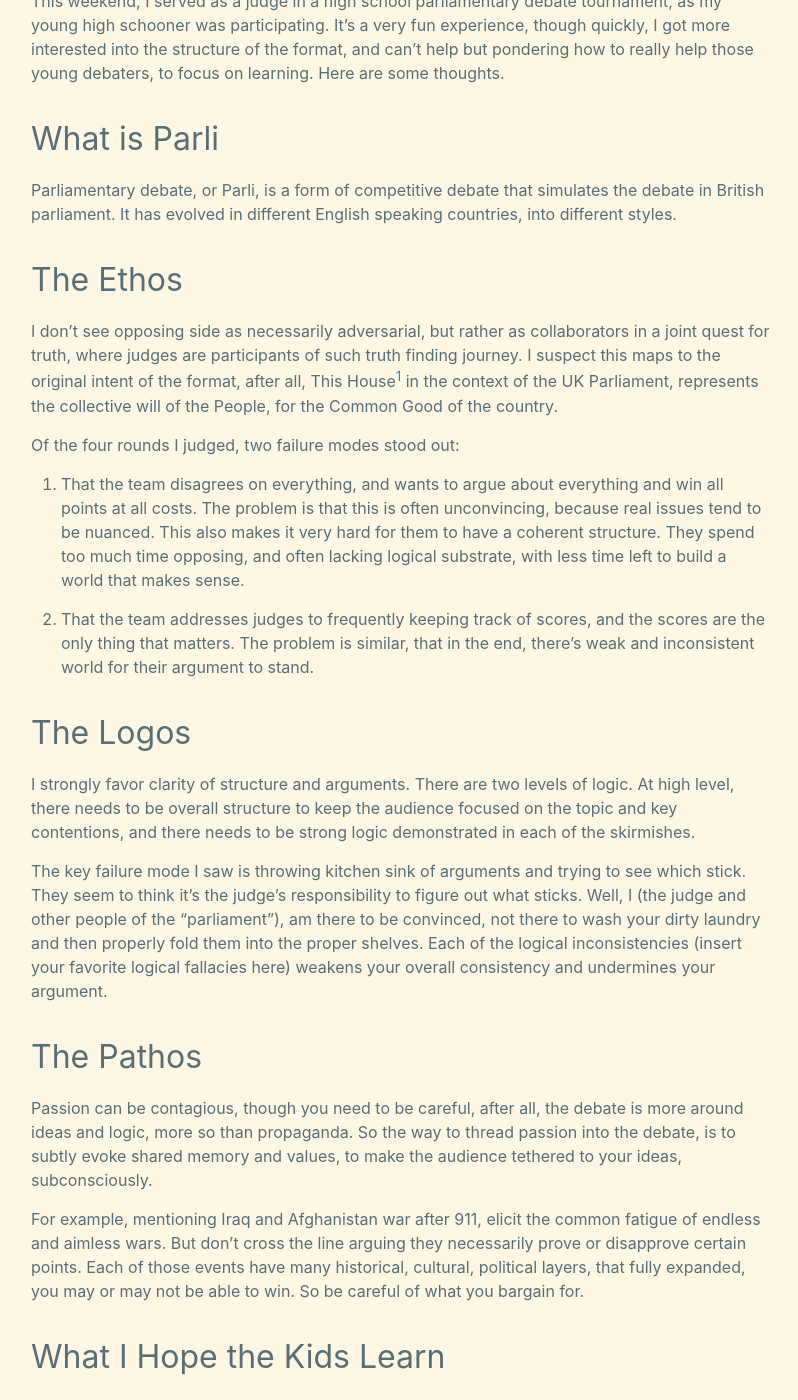
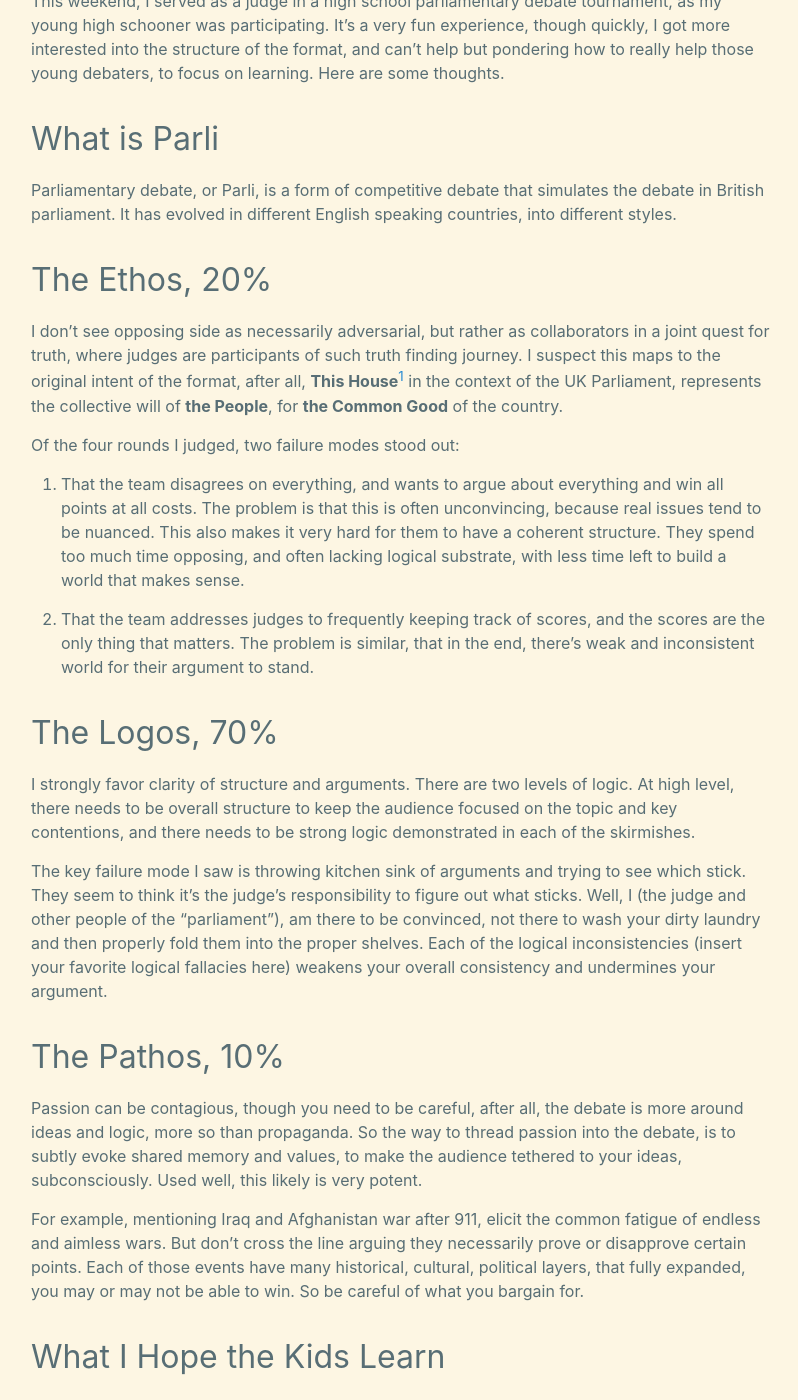
Before and after one commit to xianxu/xianxu.github.io, a Jekyll site: the page built from _posts/2025-10-18-how-to-parli.markdown, in a window 1280 px wide and 1400 px high, scrolled down 280 px. Shown: the whole window, without its empty margins (239-1037 px from the left). Built offline with Jekyll 4.4.1, drawn with Linux system fonts in a browser that asks for light colours; comment, search, counter and statistics services are not loaded.

Commit message:
Sync latest _posts from remote land

```diff
--- a/_posts/2025-10-18-how-to-parli.markdown
+++ b/_posts/2025-10-18-how-to-parli.markdown
@@ -14,9 +14,9 @@ This weekend, I served as a judge in a high school parliamentary debate tourname
 
 Parliamentary debate, or Parli, is a form of competitive debate that simulates the debate in British parliament. It has evolved in different English speaking countries, into different styles.
 
-## The Ethos
+## The Ethos, 20%
 
-I don't see opposing side as necessarily adversarial, but rather as collaborators in a joint quest for truth, where judges are participants of such truth finding journey. I suspect this maps to the original intent of the format, after all, This House[^this-house] in the context of the UK Parliament, represents the collective will of the People, for the Common Good of the country.
+I don't see opposing side as necessarily adversarial, but rather as collaborators in a joint quest for truth, where judges are participants of such truth finding journey. I suspect this maps to the original intent of the format, after all, **This House**[^this-house] in the context of the UK Parliament, represents the collective will of **the People**, for **the Common Good** of the country.
 
 Of the four rounds I judged, two failure modes stood out:
 
@@ -24,15 +24,15 @@ Of the four rounds I judged, two failure modes stood out:
 
 2. That the team addresses judges to frequently keeping track of scores, and the scores are the only thing that matters. The problem is similar, that in the end, there's weak and inconsistent world for their argument to stand.
 
-## The Logos
+## The Logos, 70%
 
 I strongly favor clarity of structure and arguments. There are two levels of logic. At high level, there needs to be overall structure to keep the audience focused on the topic and key contentions, and there needs to be strong logic demonstrated in each of the skirmishes.
 
 The key failure mode I saw is throwing kitchen sink of arguments and trying to see which stick. They seem to think it's the judge's responsibility to figure out what sticks. Well, I (the judge and other people of the "parliament"), am there to be convinced, not there to wash your dirty laundry and then properly fold them into the proper shelves. Each of the logical inconsistencies (insert your favorite logical fallacies here) weakens your overall consistency and undermines your argument.
 
-## The Pathos
+## The Pathos, 10%
 
-Passion can be contagious, though you need to be careful, after all, the debate is more around ideas and logic, more so than propaganda. So the way to thread passion into the debate, is to subtly evoke shared memory and values, to make the audience tethered to your ideas, subconsciously.
+Passion can be contagious, though you need to be careful, after all, the debate is more around ideas and logic, more so than propaganda. So the way to thread passion into the debate, is to subtly evoke shared memory and values, to make the audience tethered to your ideas, subconsciously. Used well, this likely is very potent.
 
 For example, mentioning Iraq and Afghanistan war after 911, elicit the common fatigue of endless and aimless wars. But don't cross the line arguing they necessarily prove or disapprove certain points. Each of those events have many historical, cultural, political layers, that fully expanded, you may or may not be able to win. So be careful of what you bargain for.
 
```
